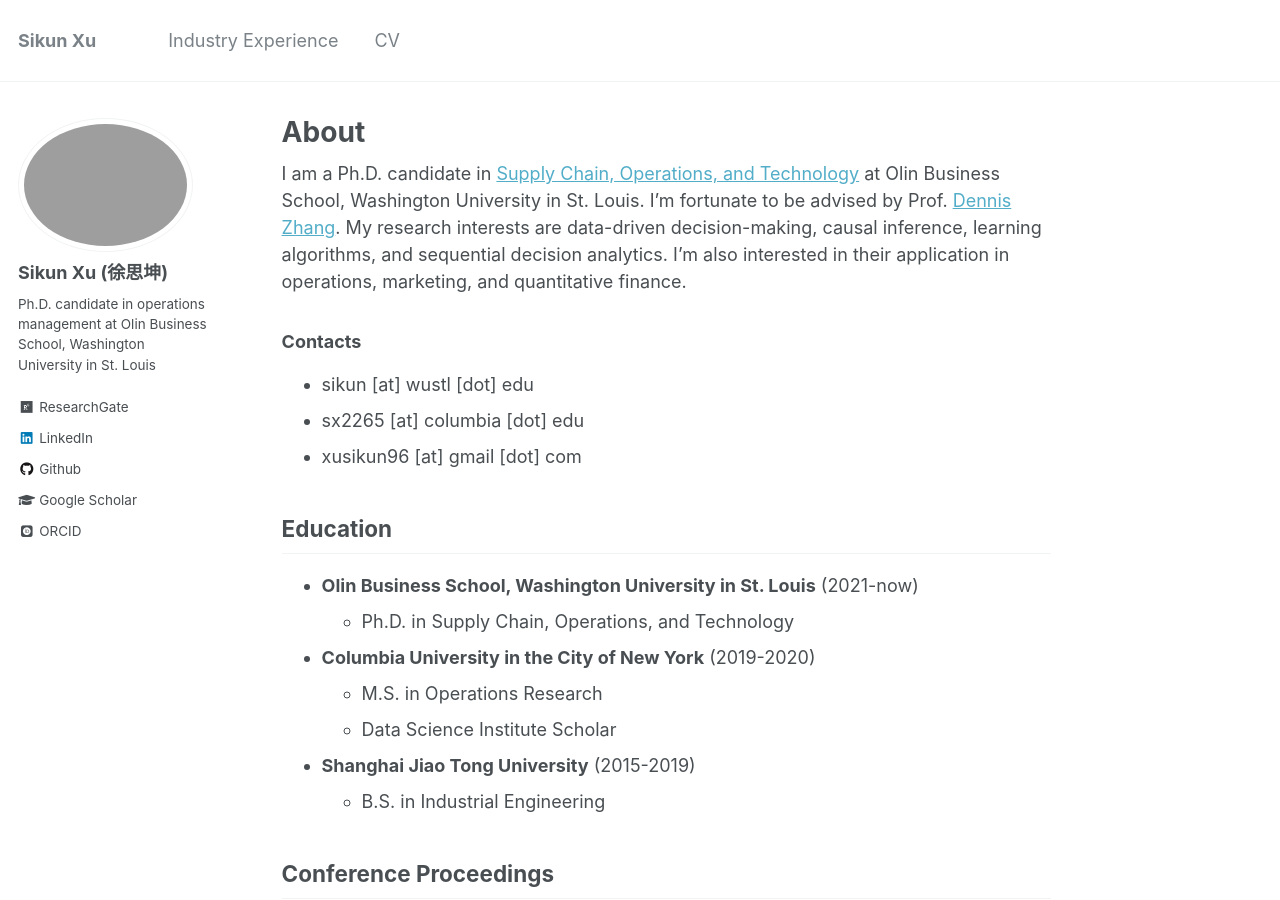
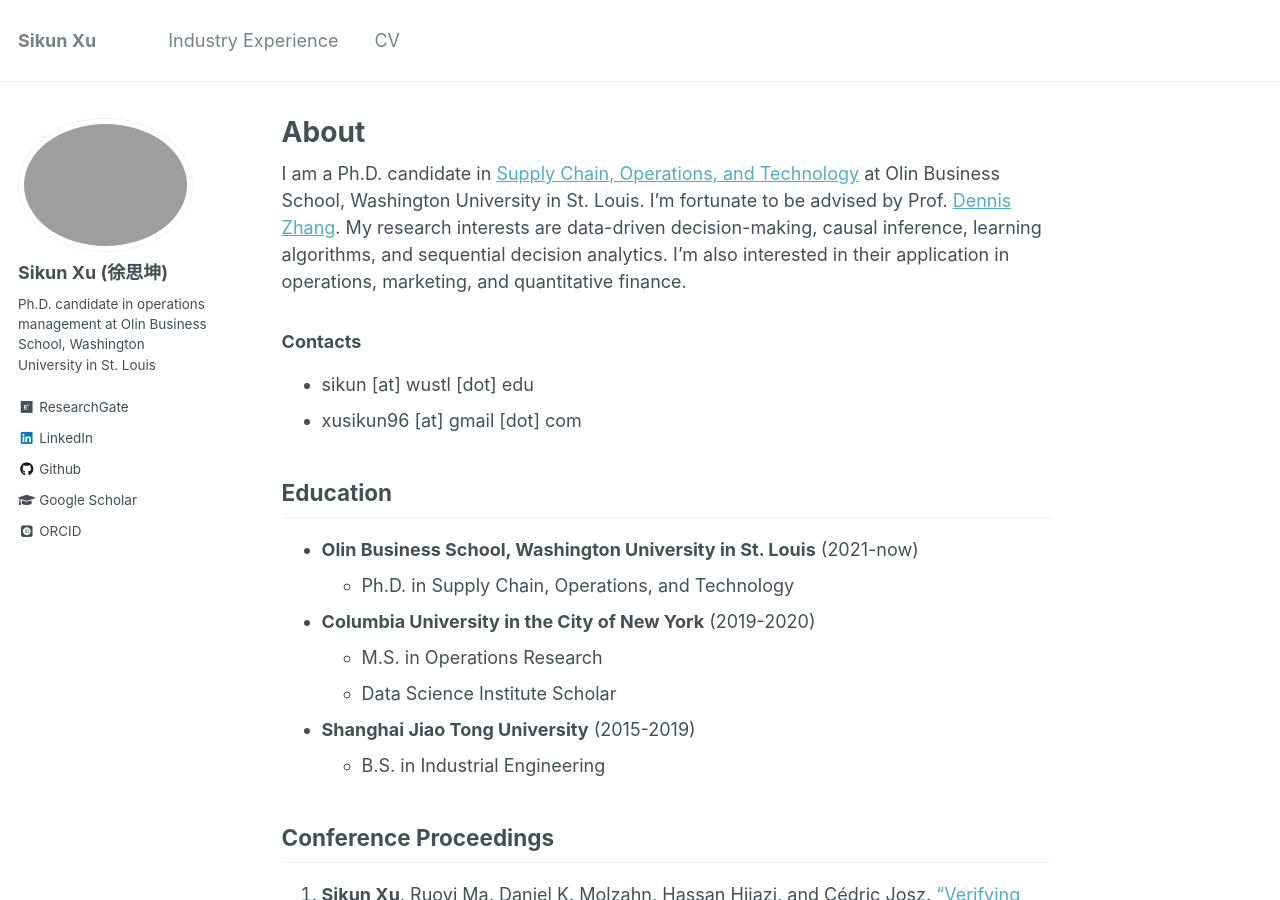
Before and after one commit to iamsikun/iamsikun.github.io, a Jekyll site: the page built from _pages/about.md, in a window 1280 px wide and 900 px high. Built offline with Jekyll 4.4.1, drawn with Linux system fonts in a browser that asks for light colours; some web fonts are replaced.

Commit message:
Removed Columbia email

```diff
--- a/_pages/about.md
+++ b/_pages/about.md
@@ -13,7 +13,6 @@
 
 ### Contacts
 * sikun [at] wustl [dot] edu
-* sx2265 [at] columbia [dot] edu
 * xusikun96 [at] gmail [dot] com
 
 
```
